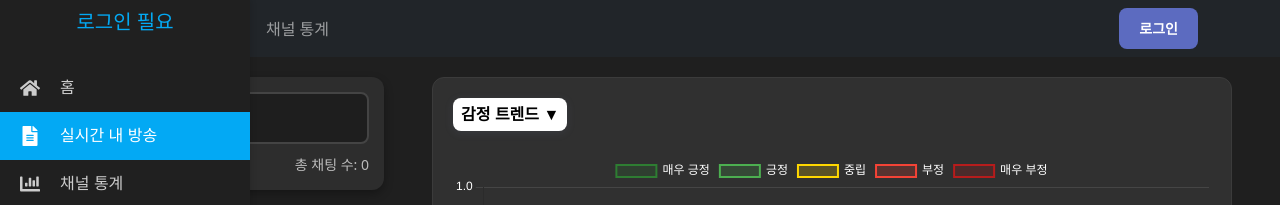
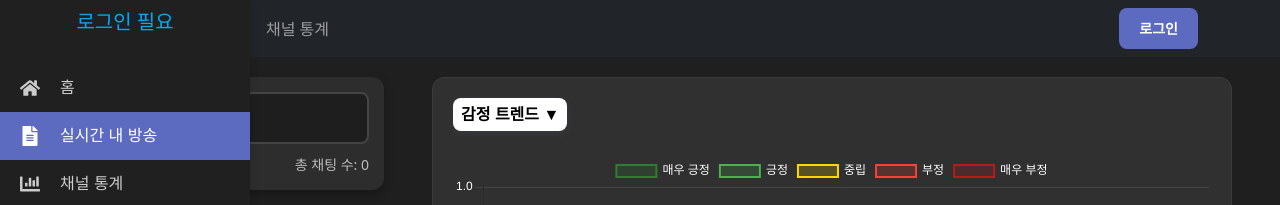
Before and after one commit to SK-Control-system/Front_React, a React (Create React App) app: page /analytics in a window 1280 px wide. Shown: the top 205 px of the page. Built offline with nearby package versions, Linux system fonts and the light colour scheme; no server answers.

Commit message:
사이드 바 색상 개선

```diff
--- a/src/component/ShareComponent/SideBar.css
+++ b/src/component/ShareComponent/SideBar.css
@@ -80,7 +80,7 @@
 }
 
 .menu li a.active {
-  background-color: #03a9f4;
+  background-color: #5c6bc0;
   color: #fff;
 }
 
```
